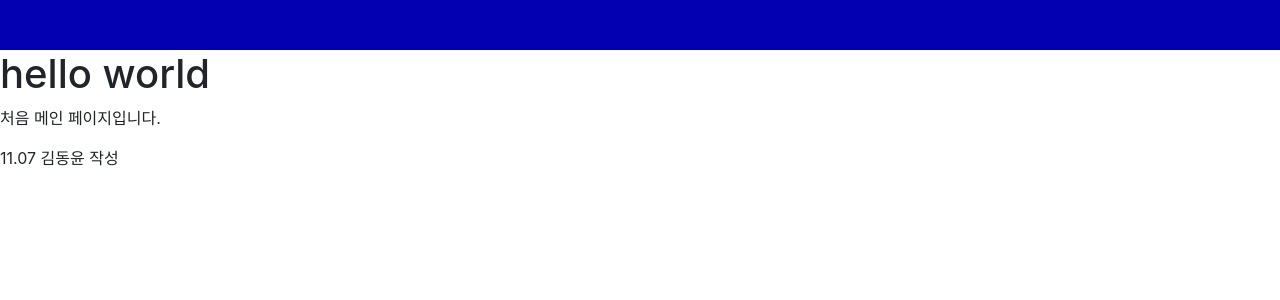
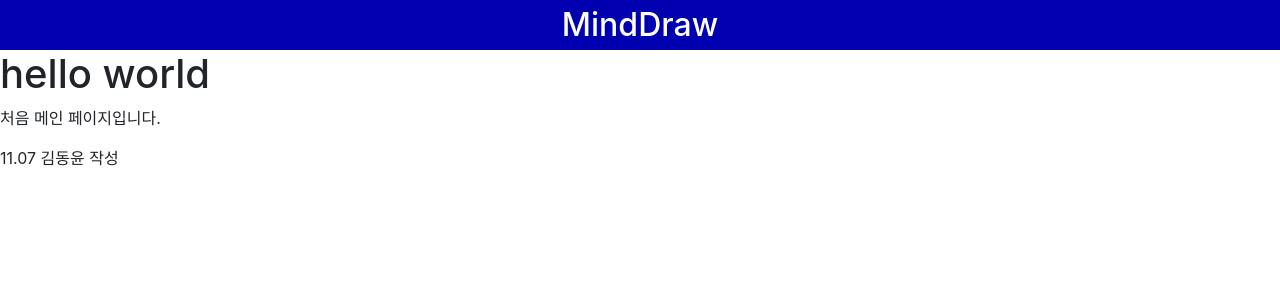
Before and after one commit to Hoto-Mocha/TeamProject-DrawMind, a React (Vite) app in the folder drawmind-client/: page / in a window 1280 px wide. Shown: the top 300 px of the page. Built offline with nearby package versions, Linux system fonts and the light colour scheme.

Commit message:
헤더 CSS 지정, 헤더에 사이트 이름 추가

```diff
--- a/drawmind-client/src/Header.jsx
+++ b/drawmind-client/src/Header.jsx
@@ -3,7 +3,7 @@ import "./css/Header.css"
 export default function Header() {
   return (
     <div className="headerBox">
-
+        <h2>MindDraw</h2>
     </div>
   )
 }
--- a/drawmind-client/src/css/Header.css
+++ b/drawmind-client/src/css/Header.css
@@ -2,4 +2,13 @@
     background-color: #0000B1;
     width: 100%;
     height: 50px;
+    display: flex;
+    align-items: center;
+    justify-content: center;
 }
+
+.headerBox h2 {
+    color: white;
+    text-align: center;
+    margin: 0;
+}
```
